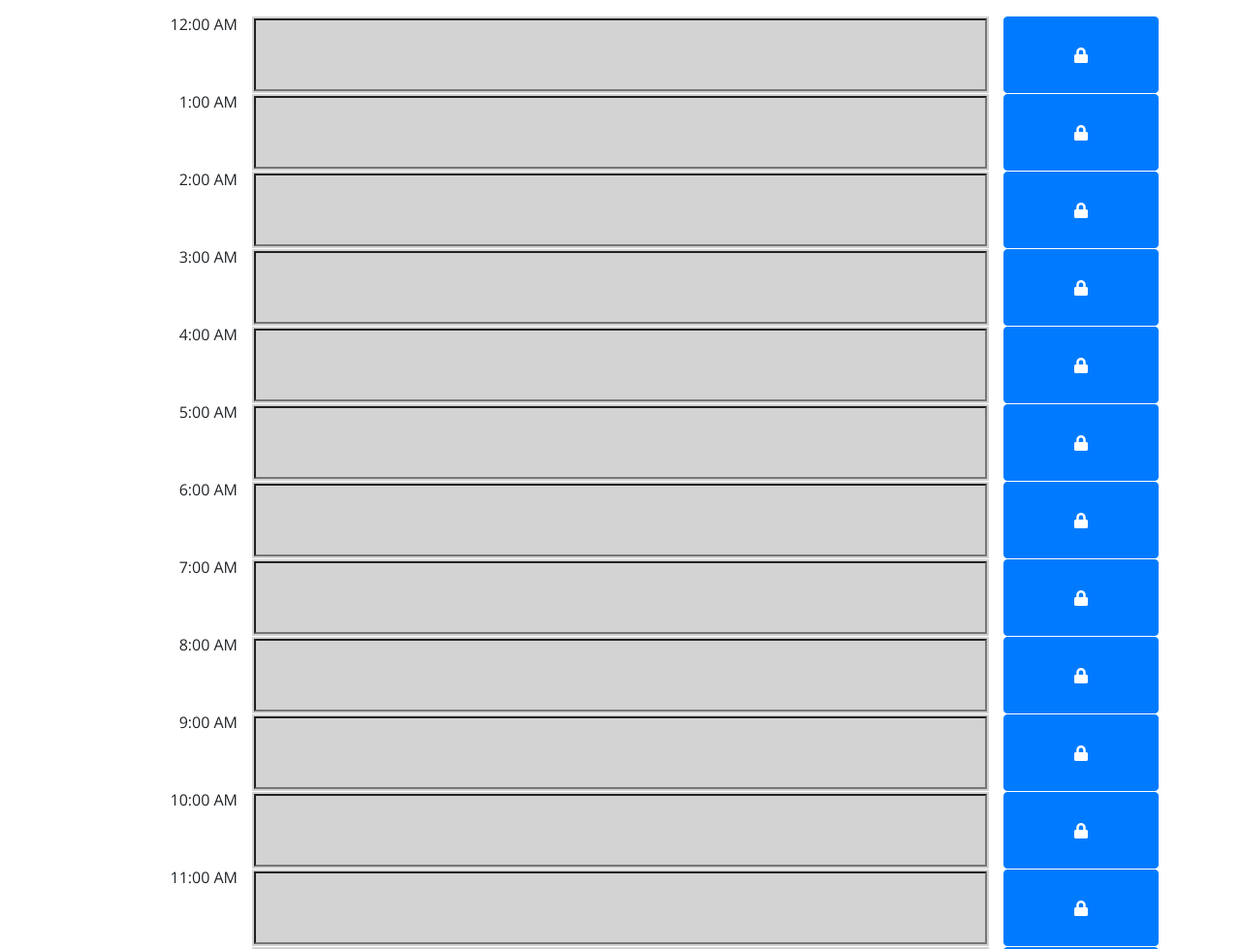
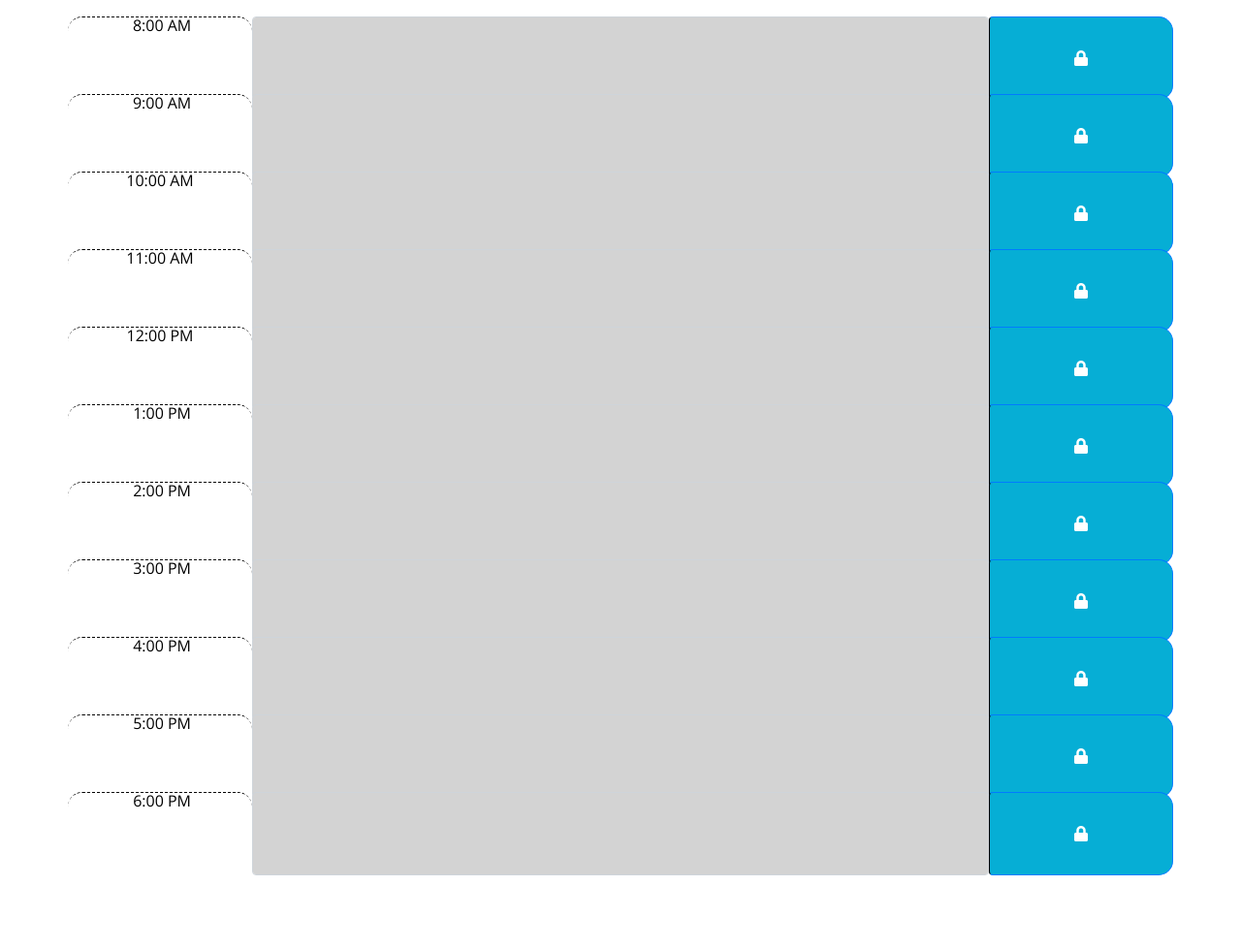
Before and after one commit to JoseBurgos1993/05-Homework-JoseBurgos, a plain HTML site: page Develop/index.html in a window 1280 px wide. Shown: the part 320-1299 px from the top of the page at 97% size. After the commit the page ends 1223 px from the top, so only its background shows below. Drawn offline with nearby package versions, Linux system fonts and the light colour scheme.

Commit message:
Started reworking code. Using html and css. Cleaner js

```diff
--- a/Develop/index.html
+++ b/Develop/index.html
@@ -30,6 +30,61 @@
     </header>
     <div class="container">
       <!-- Timeblocks go here -->
+      <div class="row">
+        <div class="col-md-2 time-block hour"> 8:00 AM</div>
+        <div class="col-md-8"><textarea class="form-control" rows="3"></textarea></div>
+        <div class="col-md-2"><button class="btn btn-primary saveBtn"><i class='fa fa-lock'></i></button></div>
+      </div>
+      <div class="row">
+        <div class="col-md-2 time-block hour"> 9:00 AM</div>
+        <div class="col-md-8"><textarea class="form-control" rows="3"></textarea></div>
+        <div class="col-md-2"><button class="btn btn-primary saveBtn"><i class='fa fa-lock'></i></button></div>
+      </div>
+      <div class="row">
+        <div class="col-md-2 time-block hour">10:00 AM</div>
+        <div class="col-md-8"><textarea class="form-control" rows="3"></textarea></div>
+        <div class="col-md-2"><button class="btn btn-primary saveBtn"><i class='fa fa-lock'></i></button></div>
+      </div>
+      <div class="row">
+        <div class="col-md-2 time-block hour">11:00 AM</div>
+        <div class="col-md-8"><textarea class="form-control" rows="3"></textarea></div>
+        <div class="col-md-2"><button class="btn btn-primary saveBtn"><i class='fa fa-lock'></i></button></div>
+      </div>
+      <div class="row">
+        <div class="col-md-2 time-block hour">12:00 PM</div>
+        <div class="col-md-8"><textarea class="form-control" rows="3"></textarea></div>
+        <div class="col-md-2"><button class="btn btn-primary saveBtn"><i class='fa fa-lock'></i></button></div>
+      </div>
+      <div class="row">
+        <div class="col-md-2 time-block hour"> 1:00 PM</div>
+        <div class="col-md-8"><textarea class="form-control" rows="3"></textarea></div>
+        <div class="col-md-2"><button class="btn btn-primary saveBtn"><i class='fa fa-lock'></i></button></div>
+      </div>
+      <div class="row">
+        <div class="col-md-2 time-block hour"> 2:00 PM</div>
+        <div class="col-md-8"><textarea class="form-control" rows="3"></textarea></div>
+        <div class="col-md-2"><button class="btn btn-primary saveBtn"><i class='fa fa-lock'></i></button></div>
+      </div>
+      <div class="row">
+        <div class="col-md-2 time-block hour"> 3:00 PM</div>
+        <div class="col-md-8"><textarea class="form-control" rows="3"></textarea></div>
+        <div class="col-md-2"><button class="btn btn-primary saveBtn"><i class='fa fa-lock'></i></button></div>
+      </div>
+      <div class="row">
+        <div class="col-md-2 time-block hour"> 4:00 PM</div>
+        <div class="col-md-8"><textarea class="form-control" rows="3"></textarea></div>
+        <div class="col-md-2"><button class="btn btn-primary saveBtn"><i class='fa fa-lock'></i></button></div>
+      </div>
+      <div class="row">
+        <div class="col-md-2 time-block hour"> 5:00 PM</div>
+        <div class="col-md-8"><textarea class="form-control" rows="3"></textarea></div>
+        <div class="col-md-2"><button class="btn btn-primary saveBtn"><i class='fa fa-lock'></i></button></div>
+      </div>
+      <div class="row">
+        <div class="col-md-2 time-block hour"> 6:00 PM</div>
+        <div class="col-md-8"><textarea class="form-control" rows="3"></textarea></div>
+        <div class="col-md-2"><button class="btn btn-primary saveBtn"><i class='fa fa-lock'></i></button></div>
+      </div>
     </div>
 
     <script src="https://code.jquery.com/jquery-3.4.1.min.js"></script>
--- a/Develop/script.js
+++ b/Develop/script.js
@@ -3,10 +3,28 @@
 
 $("document").ready(function(){
 
-    var savedText = ["","","","","","","","","","","","","","","","","","","","","","","",""]; // 24 items
+    var savedText = ["","","","","","","","","","",""]; // 24 items
 
     $("#currentDay").text(moment().format("MMMM Do YYYY"));
 
+    function colorBlocks(){
+        const hour = moment().get('hour');
+        let index = 8;
+        $(".row").each(function(){
+            let block = $(this).find("textarea");
+            if(index < hour){
+                block.addClass("past");
+            } else if(index == hour){
+                block.addClass("present");
+            } else{
+                block.addClass("future");
+            }
+            index++;
+        });
+    }
+    colorBlocks();
+
+    /*
     function createBlocks(){
         // Creates all 24 blocks
         const container = $(".container");
@@ -75,7 +93,9 @@ $("document").ready(function(){
 
     // Colors the blocks \\
     function colorBlocks(index){
-        const hour = parseInt(moment().get('hour'));
+        //const hour = parseInt(moment().get('hour'));
+        const hour = moment().get('hour');
+        console.log(hour);
         if(index < hour){
             return "lightgray"; // PAST
         } else if(index == hour){
@@ -116,4 +136,5 @@ $("document").ready(function(){
         localStorage.setItem("savedText" + index, savedText[index]);
 
     });
+    */
 });
--- a/Develop/style.css
+++ b/Develop/style.css
@@ -3,7 +3,10 @@ body {
   font-size: 16px;
   line-height: 1;
 }
-
+.col-md-2, .col-md-8 {
+  padding-left: 0px;
+  padding-right: 0px;
+}
 textarea{
   background: transparent;
   border: none;
@@ -63,6 +66,8 @@ textarea{
   border-bottom-right-radius: 15px;
   background-color: #06AED5;
   color: white;
+  width: 100%;
+  height: 100%;
 }
 
 .saveBtn i:hover {
```
